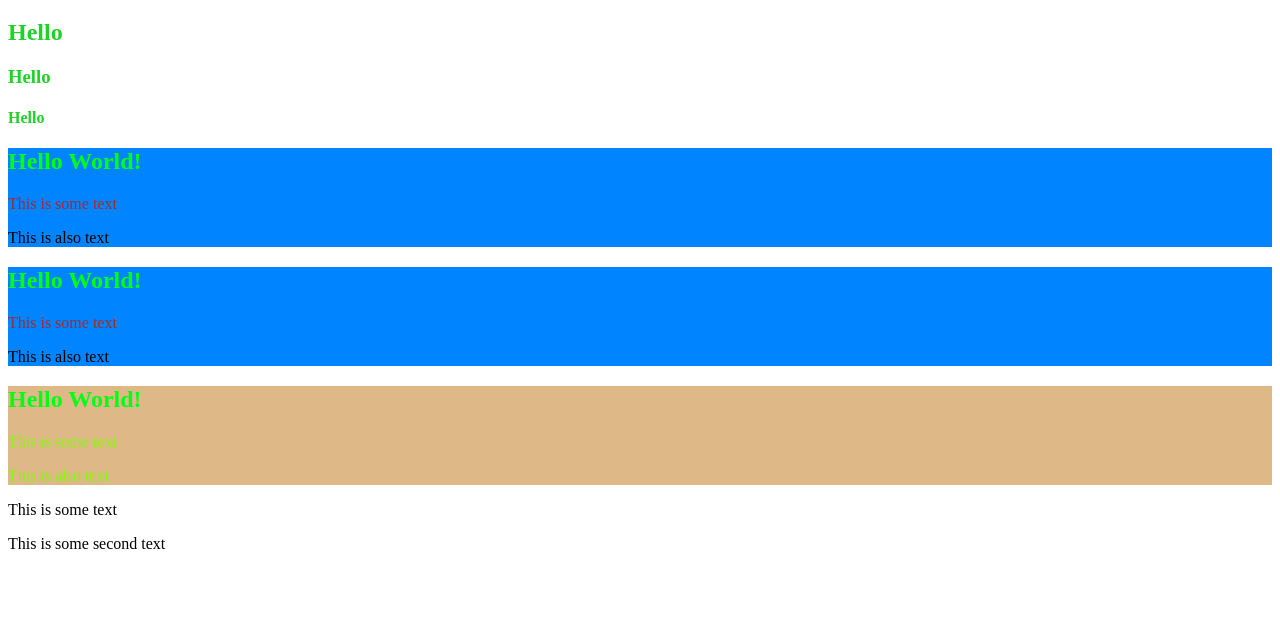
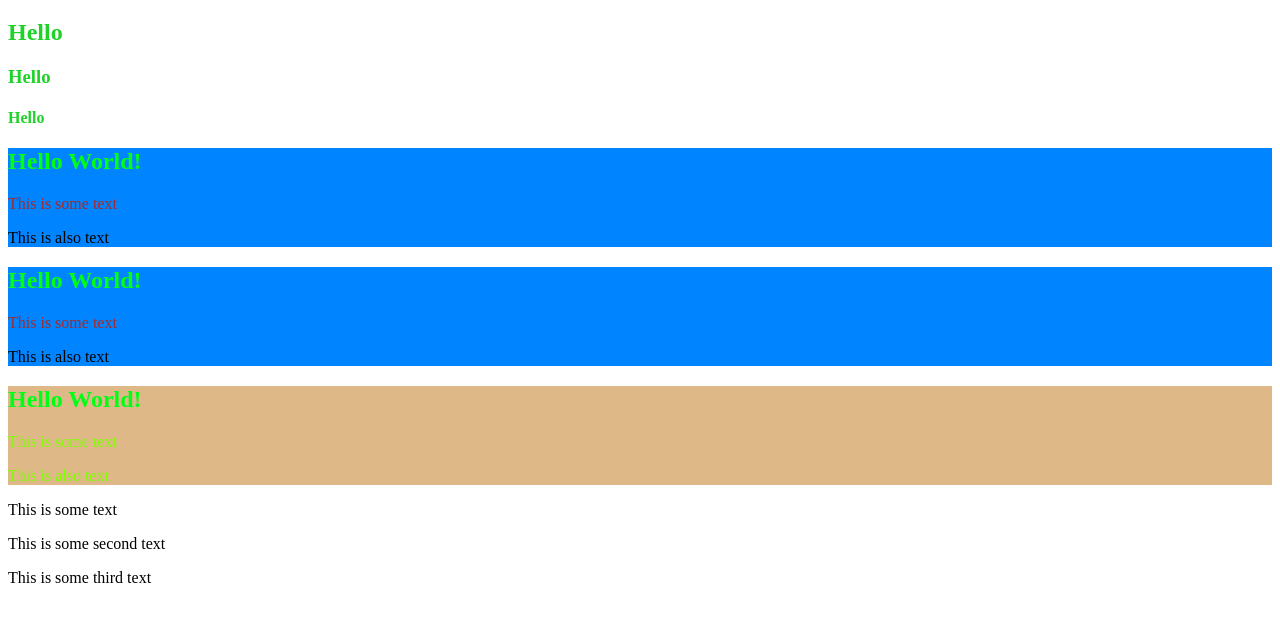
Before and after one commit to MarkAnd-lab/firstlook, a plain HTML site: page index.html in a window 1280 px wide. Shown: the part 61-682 px from the top of the page. Drawn offline with Linux system fonts and the light colour scheme; a script that the page names is missing.

Commit message:
tredje test

```diff
--- a/index.html
+++ b/index.html
@@ -40,6 +40,7 @@
         </section>
         <p>This is some text</p>
         <p>This is some second text</p>
+        <p>This is some third text</p>
 
     <script src="MyJs.js"></script>
 
```
